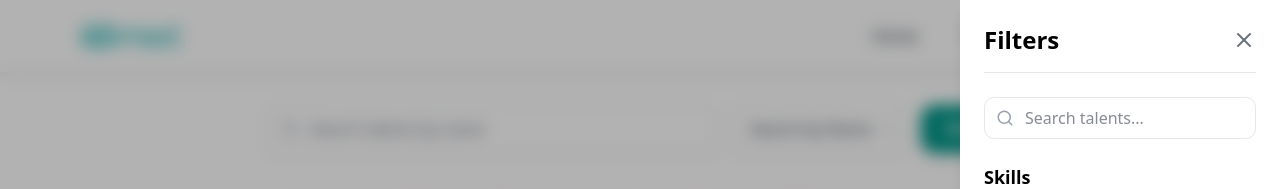
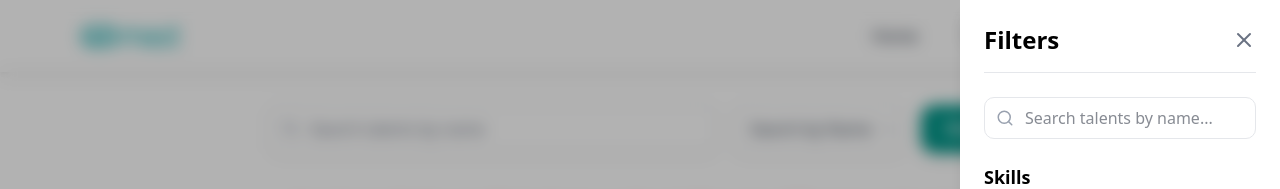
Before and after one commit to MEST-Africa-Tech-Support-Team/MEST-Talent-Connect-Frontend, a React (Vite) app: page /talents in a window 1280 px wide. Both pictures are taken after a click on the button "Filter". Shown: the top 189 px of the page. Built offline with nearby package versions, Linux system fonts and the light colour scheme; no server answers.

Commit message:
update/filter sidebar placeholder

```diff
--- a/src/components/FilterSidebar.jsx
+++ b/src/components/FilterSidebar.jsx
@@ -38,19 +38,7 @@ export default function FilterSidebar({ filters, setFilters, onClose }) {
     onClose();
   };
 
-  // Reset all filters to their initial state
-  // const handleClearAll = () => {
-  //   const defaultFilters = {
-  //     search: "",
-  //     skills: [],
-  //     role: [],
-  //     availability: null,
-  //     cohort: null,
-  //   };
-  //   setLocalFilters(defaultFilters);
-  //   setFilters(defaultFilters); // Immediately clear the parent state
-  //   onClose();
-  // };
+
 
   // In FilterSidebar.jsx
 const handleClearAll = () => {
@@ -84,7 +72,7 @@ const handleClearAll = () => {
           <Search className="absolute left-3 top-1/2 -translate-y-1/2 text-gray-400" size={18} />
           <input
             type="text"
-            placeholder="Search talents..."
+            placeholder="Search talents by name..."
             className="w-full pl-10 pr-4 py-2 text-gray-900 rounded-lg border border-gray-200 focus:outline-none focus:ring-2 focus:ring-teal-500"
             value={localFilters.search}
             onChange={(e) => setLocalFilters({ ...localFilters, search: e.target.value })}
```
